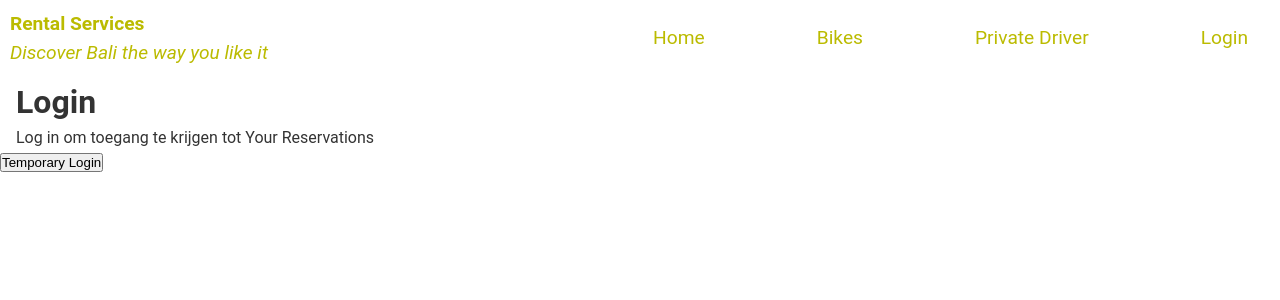
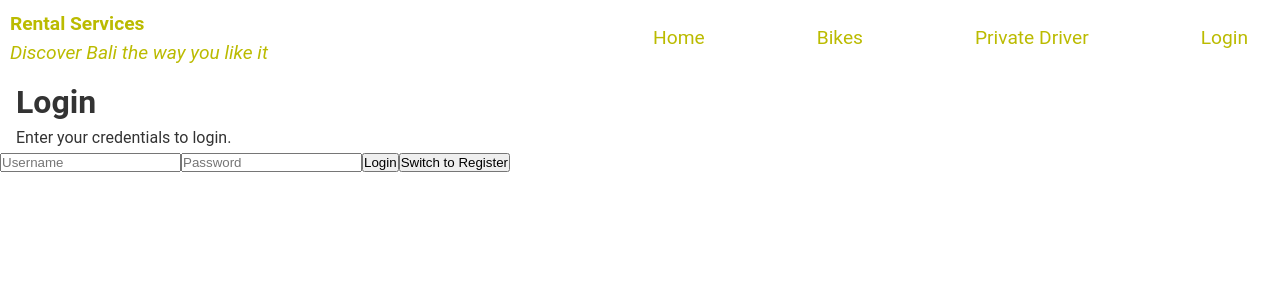
Before and after one commit to aveneboer/rentalapp, a React (Create React App) app: page /login in a window 1280 px wide. Shown: the top 300 px of the page. Built offline with nearby package versions, Linux system fonts and the light colour scheme.

Commit message:
pagina yourreservations verbinden met backend

```diff
--- a/src/App.js
+++ b/src/App.js
@@ -9,6 +9,7 @@ import YourReservations from "./pages/YourReservations/YourReservations";
 import ReservationPage from "./pages/ReservationPage/ReservationPage";
 import PageNotFound from "./pages/PageNotFound/PageNotFound";
 import Nav from "./components/Nav/Nav";
+import AuthProvider from "./components/AuthProvider/AuthProvider";
 
 const App = () => {
 
@@ -23,6 +24,7 @@ const App = () => {
   };
 
   return (
+      <AuthProvider>
         <Router>
           <div>
             <Nav isAuthenticated={isAuthenticated} handleLogout={handleLogout} />
@@ -43,6 +45,7 @@ const App = () => {
 
           </div>
         </Router>
+      </AuthProvider>
   );
 };
 
--- /dev/null
+++ b/src/components/AuthProvider/AuthProvider.js
@@ -0,0 +1,31 @@
+import React, { useState, createContext } from 'react';
+
+export const AuthContext = createContext();
+
+const AuthProvider = ({ children }) => {
+    const [token, setToken] = useState(null);
+    const [username, setUsername] = useState(null);
+    const [email, setEmail] = useState(null);
+
+
+    const handleLogin = (token, username, email) => {
+        setToken(token);
+        setUsername(username);
+        setEmail(email);
+    };
+
+    const handleLogout = () => {
+        setToken(null);
+        setUsername(null);
+        setEmail(null);
+    };
+
+
+    return (
+        <AuthContext.Provider value={{ token, username, email, handleLogin, handleLogout }}>
+            {children}
+        </AuthContext.Provider>
+    );
+};
+
+export default AuthProvider;
--- a/src/components/Buttons/ButtonBookNow.js
+++ b/src/components/Buttons/ButtonBookNow.js
@@ -7,7 +7,7 @@ const ButtonBookNow = () => {
     const navigate = useNavigate();
 
     const handleBookNowClick = () => {
-        navigate('/reservationPage'); // Navigate to the ReservationPage when the button is clicked
+        navigate('/reservationPage');
     };
 
     return (
--- a/src/components/DriverLicense/DriverLicenseUpload.js
+++ b/src/components/DriverLicense/DriverLicenseUpload.js
@@ -1,14 +1,15 @@
 import React, { useState } from 'react';
 import axios from 'axios';
 
-const DriverLicenseUpload = () => {
+const DriverLicenseUpload = ({ reservationFormSubmitted }) => {
     const [file, setFile] = useState(null);
+    const [confirmation, setConfirmation] = useState('');
 
     const handleFileChange = (event) => {
         setFile(event.target.files[0]);
     };
 
-    const handleUpload = () => {
+    const handleUploadDriverLicense = () => {
         const formData = new FormData();
         formData.append('file', file);
 
@@ -16,9 +17,11 @@ const DriverLicenseUpload = () => {
             .post('http://localhost:8080/driverLicense/upload', formData)
             .then((response) => {
                 console.log(response.data);
+                setConfirmation('Driver license uploaded successfully.');
             })
             .catch((error) => {
                 console.error('Error uploading driver license:', error);
+                setConfirmation('Error occurred while uploading driver license.');
             });
     };
 
@@ -26,9 +29,14 @@ const DriverLicenseUpload = () => {
         <div>
             <label htmlFor="driverLicense">Upload Driver License:</label>
             <input type="file" id="driverLicense" onChange={handleFileChange} />
-            <button type="button" onClick={handleUpload} disabled={!file}>
+            <button
+                type="button"
+                onClick={handleUploadDriverLicense}
+                disabled={!file || !reservationFormSubmitted}
+            >
                 Upload
             </button>
+            {confirmation && <p>{confirmation}</p>}
         </div>
     );
 };
--- a/src/pages/Home/Home.js
+++ b/src/pages/Home/Home.js
@@ -10,7 +10,6 @@ import Button from "../../components/Buttons/ButtonBookNow";
 
 const Home = () => {
     const handleBookNow = () => {
-        // Implementeer hier de logica voor het afhandelen van de "Book Now" actie
     };
     return (
         <div className="main">
--- a/src/pages/Login/Login.js
+++ b/src/pages/Login/Login.js
@@ -1,15 +1,103 @@
-import React from 'react';
+import React, { useState } from 'react';
+import axios from 'axios';
+import './Login.css';
 
 const Login = ({ handleLogin }) => {
-    const handleTemporaryLogin = () => {
-        handleLogin();
+    const [username, setUsername] = useState('');
+    const [password, setPassword] = useState('');
+    const [email, setEmail] = useState('');
+    const [confirmation, setConfirmation] = useState('');
+    const [isRegisterMode, setIsRegisterMode] = useState(false);
+
+    const handleLoginSubmit = () => {
+        const userData = {
+            username,
+            password
+        };
+
+        axios
+            .post('http://localhost:8080/authenticate', userData)
+            .then((response) => {
+                console.log(response.data);
+                setConfirmation('Login successful.');
+                handleLogin();
+            })
+            .catch((error) => {
+                console.error('Username or password incorrect', error);
+                setConfirmation('Error occurred during login.');
+            });
+    };
+
+    const handleRegisterSubmit = () => {
+        const userData = {
+            username,
+            password,
+            email
+        };
+
+        axios
+            .post('http://localhost:8080/users', userData)
+            .then((response) => {
+                console.log(response.data);
+                setConfirmation('Your account has been created.');
+                handleLogin();
+            })
+            .catch((error) => {
+                console.error('Username or password not allowed or incorrect', error);
+                setConfirmation('Error occurred while creating your account.');
+            });
+    };
+
+    const handleToggleMode = () => {
+        setIsRegisterMode(!isRegisterMode);
+        setUsername('');
+        setPassword('');
+        setEmail('');
+        setConfirmation('');
     };
 
     return (
-        <div>
-            <h1>Login</h1>
-            <p>Log in om toegang te krijgen tot Your Reservations</p>
-            <button onClick={handleTemporaryLogin}>Temporary Login</button>
+        <div className="login-container">
+            <h1 className="login-title">{isRegisterMode ? 'Register' : 'Login'}</h1>
+            <p className="login-description">
+                {isRegisterMode ? 'Create your account to get access to your reservation.' : 'Enter your credentials to login.'}
+            </p>
+            {isRegisterMode && (
+                <input
+                    type="text"
+                    placeholder="Email"
+                    value={email}
+                    onChange={(e) => setEmail(e.target.value)}
+                    className="login-input"
+                />
+            )}
+            <input
+                type="text"
+                placeholder="Username"
+                value={username}
+                onChange={(e) => setUsername(e.target.value)}
+                className="login-input"
+            />
+            <input
+                type="password"
+                placeholder="Password"
+                value={password}
+                onChange={(e) => setPassword(e.target.value)}
+                className="login-input"
+            />
+            {isRegisterMode ? (
+                <button onClick={handleRegisterSubmit} className="login-button">
+                    Register
+                </button>
+            ) : (
+                <button onClick={handleLoginSubmit} className="login-button">
+                    Login
+                </button>
+            )}
+            {confirmation && <p className="login-confirmation">{confirmation}</p>}
+            <button onClick={handleToggleMode} className="login-toggle-button">
+                {isRegisterMode ? 'Switch to Login' : 'Switch to Register'}
+            </button>
         </div>
     );
 };
--- a/src/pages/YourReservations/YourReservations.js
+++ b/src/pages/YourReservations/YourReservations.js
@@ -1,13 +1,73 @@
-import React from 'react';
-import './YourReservations.css'
+import React, { useState, useContext } from 'react';
+import axios from 'axios';
+import './YourReservations.css';
+import { AuthContext } from '../../components/AuthProvider/AuthProvider';
 
 const YourReservations = () => {
+    const { token, username, email } = useContext(AuthContext);
+    const [customerData, setCustomerData] = useState(null);
+    const [reservationData, setReservationData] = useState([]);
+
+    const fetchData = async () => {
+        try {
+            const response = await axios.get('http://localhost:8080/customers/link-to-user', {
+                headers: {
+                    Authorization: `Bearer ${token}`,
+                },
+                params: {
+                    username: username,
+                    email: email,
+                },
+            });
+            const data = response.data;
+            setCustomerData(data);
+            setReservationData(data.reservations);
+        } catch (error) {
+            console.error('Error:', error);
+        }
+    };
+
+    const renderCustomerData = () => {
+        if (customerData) {
+            return (
+                <div>
+                    <p>Customer ID: {customerData.customerId}</p>
+                    <p>First Name: {customerData.firstName}</p>
+                    <p>Last Name: {customerData.lastName}</p>
+                    <p>Phone No: {customerData.phoneNo}</p>
+                    <p>Email: {customerData.email}</p>
+                    <p>Address: {customerData.address}</p>
+                </div>
+            );
+        } else {
+            return <p>Loading customer data...</p>;
+        }
+    };
+
+    const renderReservationData = () => {
+        return reservationData.map(reservation => (
+            <div key={reservation.reservationId}>
+                <p>Reservation ID: {reservation.reservationId}</p>
+                <p>Start Date: {reservation.startDate}</p>
+                <p>End Date: {reservation.endDate}</p>
+                <p>Type: {reservation.type}</p>
+                <hr/>
+            </div>
+        ));
+    };
 
     return (
         <>
             <h1>Your Reservations</h1>
-            <p>Deze content mag je alleen zien als je bent ingelogd</p>
             <hr/>
+
+            {renderCustomerData()}
+
+            <button onClick={fetchData}>View your reservations</button>
+
+            <div>
+                {renderReservationData()}
+            </div>
         </>
     );
 };
```
Also changed, not shown: src/components/ReservationForm/ReservationForm.js (+15 -7 lines). Lines whose indentation alone changed are shown as unchanged.
